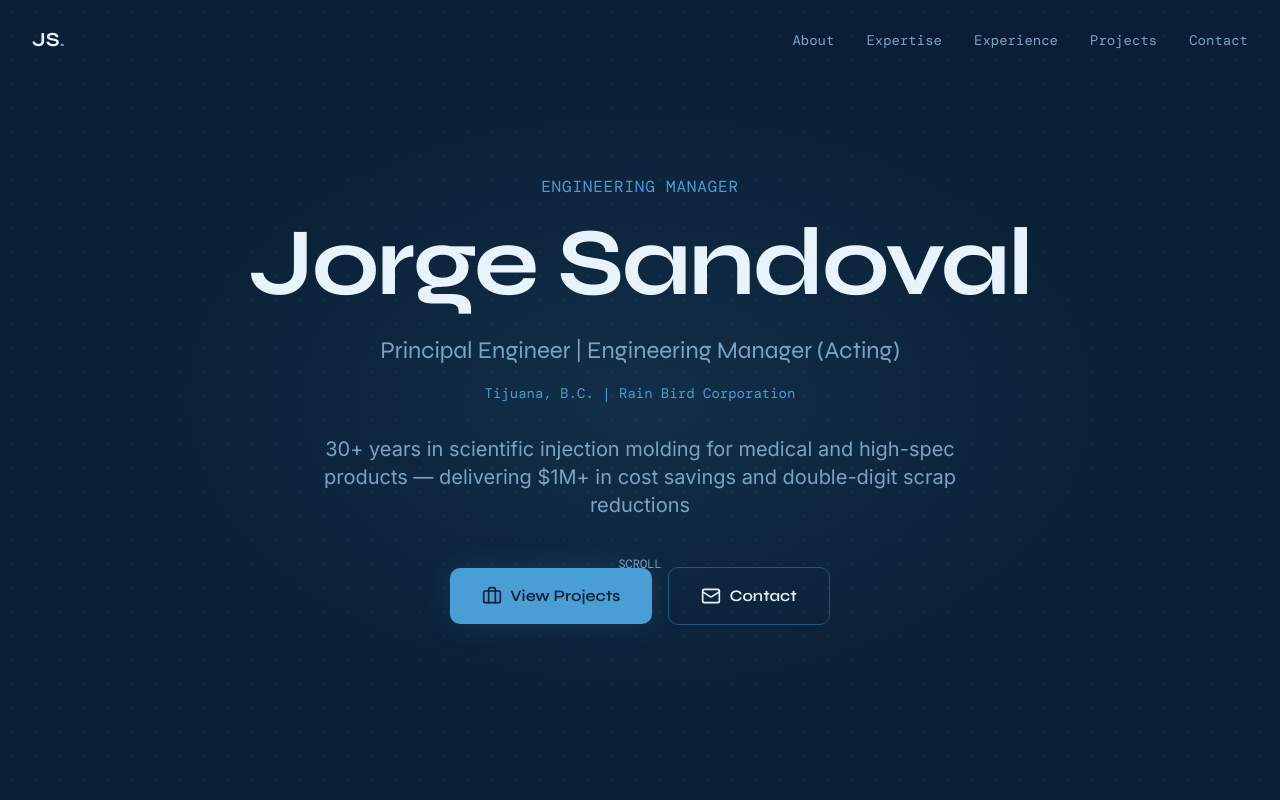
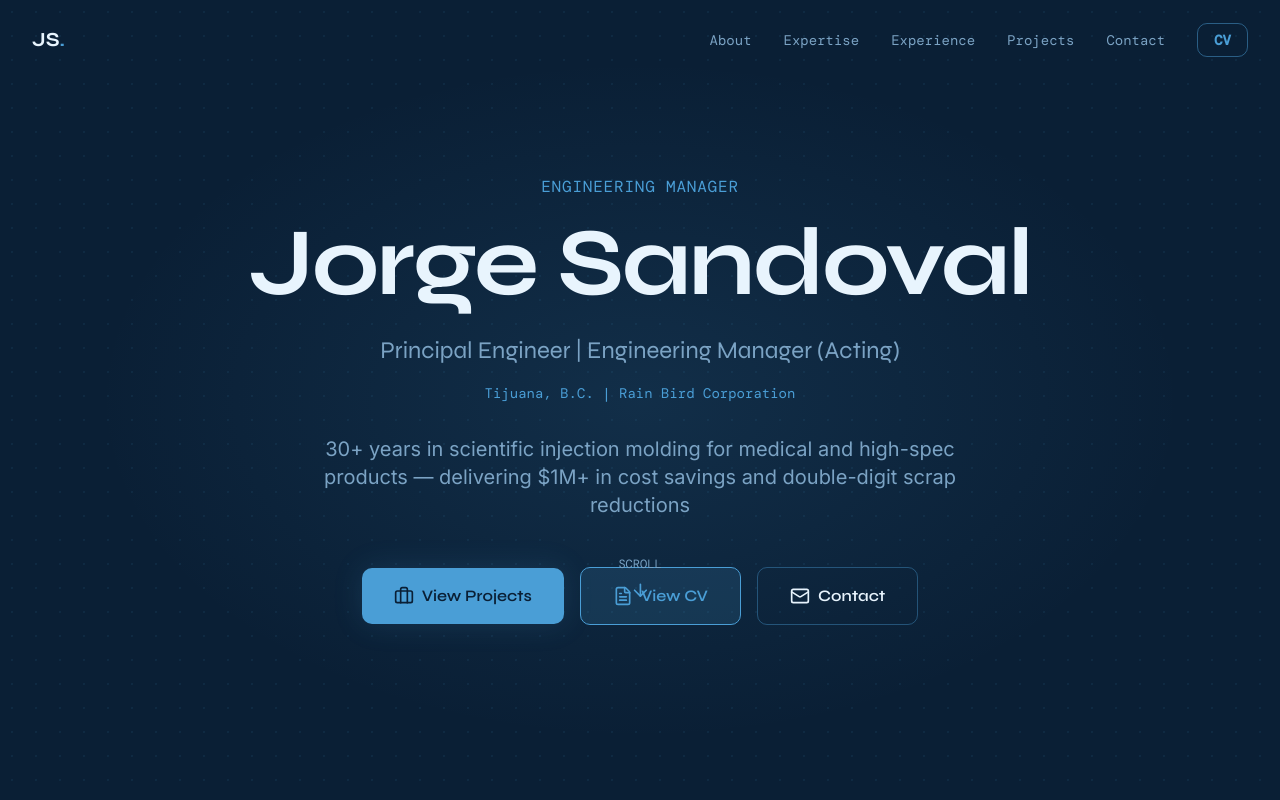
Before and after one commit to jorgesun/Jorge_Sandoval_Portafolio, a Next.js app: page / in a window 1280 px wide. Shown: the top 800 px of the page. Built offline with nearby package versions, Linux system fonts and the light colour scheme; a web font is replaced by a local one.

Commit message:
feat: add CV shortcut to navbar and hero section CTA buttons

```diff
--- a/components/portfolio/hero-section.tsx
+++ b/components/portfolio/hero-section.tsx
@@ -1,7 +1,7 @@
 "use client"
 
 import { motion } from "framer-motion"
-import { ArrowDown, Briefcase, Mail } from "lucide-react"
+import { ArrowDown, Briefcase, Mail, FileText } from "lucide-react"
 
 export function HeroSection() {
   return (
@@ -82,6 +82,13 @@ export function HeroSection() {
               View Projects
             </a>
             <a
+              href="/cv"
+              className="group flex items-center gap-2 px-8 py-4 bg-[rgba(74,158,214,0.15)] border border-[#4A9ED6] text-[#4A9ED6] font-[family-name:var(--font-syne)] font-semibold rounded-lg hover:bg-[rgba(74,158,214,0.25)] transition-all duration-300"
+            >
+              <FileText size={20} />
+              View CV
+            </a>
+            <a
               href="#contact"
               className="group flex items-center gap-2 px-8 py-4 border border-[rgba(74,158,214,0.4)] text-[#E8F4FD] font-[family-name:var(--font-syne)] font-semibold rounded-lg hover:bg-[rgba(74,158,214,0.1)] hover:border-[#4A9ED6] transition-all duration-300"
             >
--- a/components/portfolio/navbar.tsx
+++ b/components/portfolio/navbar.tsx
@@ -57,6 +57,13 @@ export function Navbar() {
                 <span className="absolute -bottom-1 left-0 w-0 h-px bg-[#4A9ED6] transition-all duration-300 group-hover:w-full" />
               </a>
             ))}
+            {/* CV link — highlighted */}
+            <a
+              href="/cv"
+              className="font-mono text-sm font-semibold px-4 py-1.5 rounded-lg border border-[rgba(74,158,214,0.5)] text-[#4A9ED6] hover:bg-[rgba(74,158,214,0.12)] hover:border-[#4A9ED6] transition-all duration-300"
+            >
+              CV
+            </a>
           </div>
 
           {/* Mobile Menu Button */}
@@ -94,6 +101,17 @@ export function Navbar() {
                   {link.label}
                 </motion.a>
               ))}
+              {/* CV link in mobile menu */}
+              <motion.a
+                href="/cv"
+                initial={{ opacity: 0, x: -20 }}
+                animate={{ opacity: 1, x: 0 }}
+                transition={{ delay: navLinks.length * 0.1 }}
+                onClick={() => setIsMobileMenuOpen(false)}
+                className="block font-mono text-sm font-semibold text-[#4A9ED6] border border-[rgba(74,158,214,0.4)] rounded-lg px-3 py-2 hover:bg-[rgba(74,158,214,0.1)] transition-colors"
+              >
+                View CV
+              </motion.a>
             </div>
           </motion.div>
         )}
```
